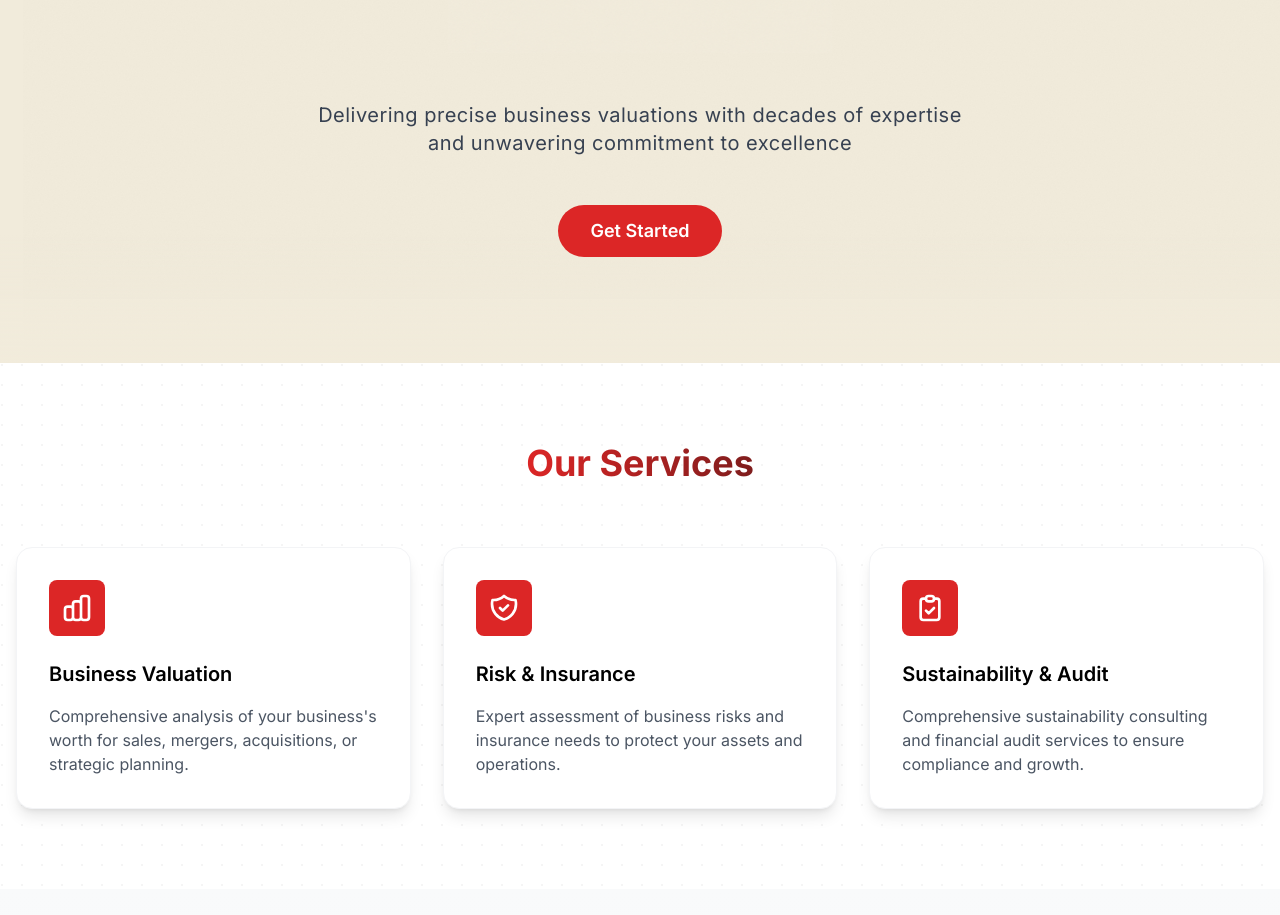
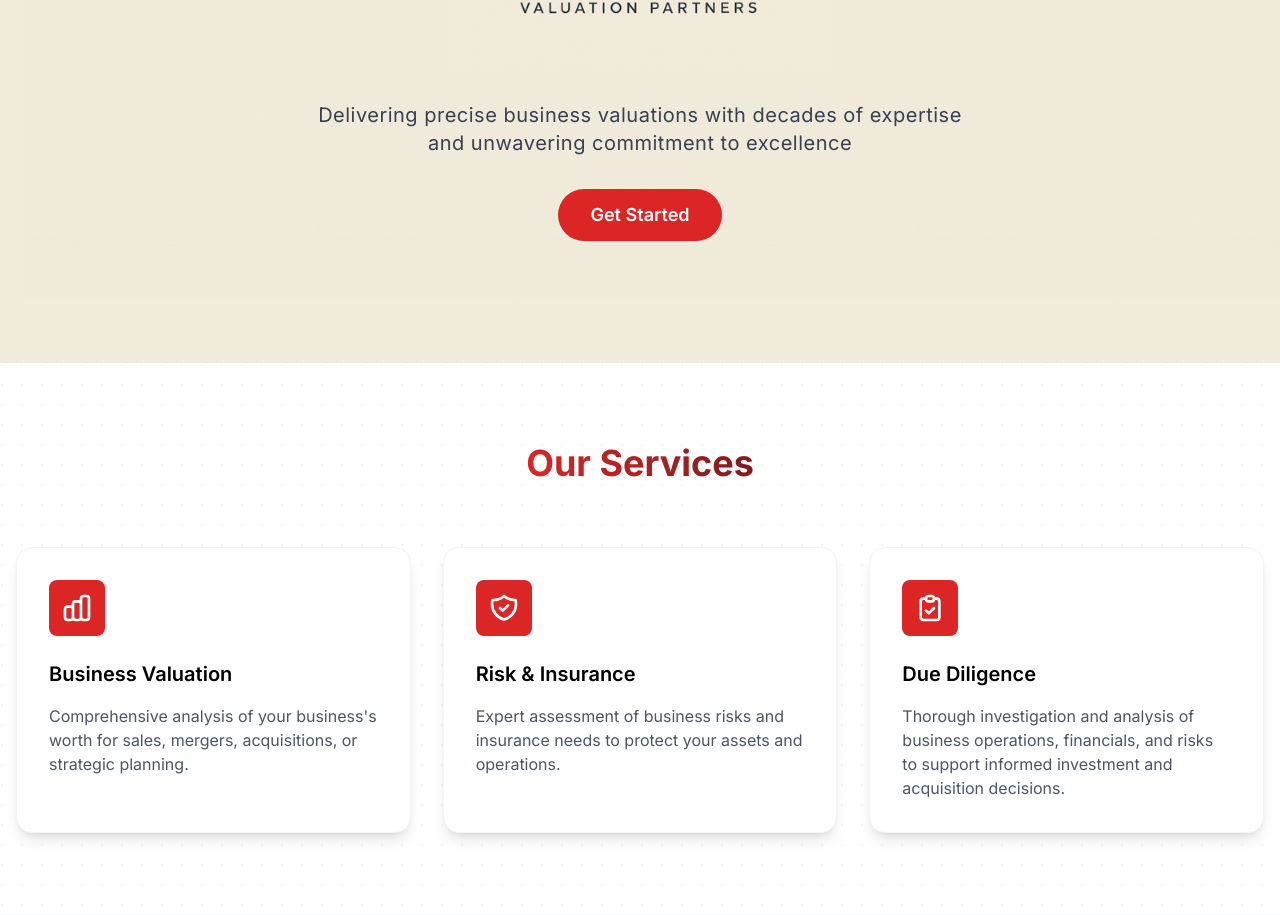
Before and after one commit to christianmillar31/CNVP, a Next.js app: page / in a window 1280 px wide. Shown: the part 437-1352 px from the top of the page. Built offline with nearby package versions, Linux system fonts and the light colour scheme; a web font is replaced by a local one.

Commit message:
Update service to Due Diligence and adjust hero text spacing

```diff
--- a/app/page.tsx
+++ b/app/page.tsx
@@ -43,7 +43,7 @@ export default function Home() {
             transition={{ duration: 0.8, delay: 0.2 }}
           >
             <motion.div
-              className="flex justify-center mb-12"
+              className="flex justify-center mb-8"
               whileHover={{ scale: 1.02 }}
               transition={{ type: "spring", stiffness: 300 }}
             >
@@ -60,7 +60,7 @@ export default function Home() {
             </motion.div>
 
             <motion.p
-              className="text-lg md:text-xl text-gray-700 mb-12 max-w-2xl mx-auto leading-relaxed tracking-wide"
+              className="text-lg md:text-xl text-gray-700 mb-8 max-w-2xl mx-auto leading-relaxed tracking-wide"
               initial={{ opacity: 0, y: 20 }}
               animate={{ opacity: 1, y: 0 }}
               transition={{ duration: 0.8, delay: 0.4 }}
@@ -131,10 +131,10 @@ export default function Home() {
                     <path strokeLinecap="round" strokeLinejoin="round" strokeWidth="2" d="M9 5H7a2 2 0 00-2 2v12a2 2 0 002 2h10a2 2 0 002-2V7a2 2 0 00-2-2h-2M9 5a2 2 0 002 2h2a2 2 0 002-2M9 5a2 2 0 012-2h2a2 2 0 012 2m-6 9l2 2 4-4" />
                   </svg>
                 </div>
-                <h3 className="text-xl font-semibold mb-4">Sustainability & Audit</h3>
+                <h3 className="text-xl font-semibold mb-4">Due Diligence</h3>
                 <p className="text-gray-600">
-                  Comprehensive sustainability consulting and financial audit services
-                  to ensure compliance and growth.
+                  Thorough investigation and analysis of business operations, financials, and risks
+                  to support informed investment and acquisition decisions.
                 </p>
               </div>
             </div>
```
